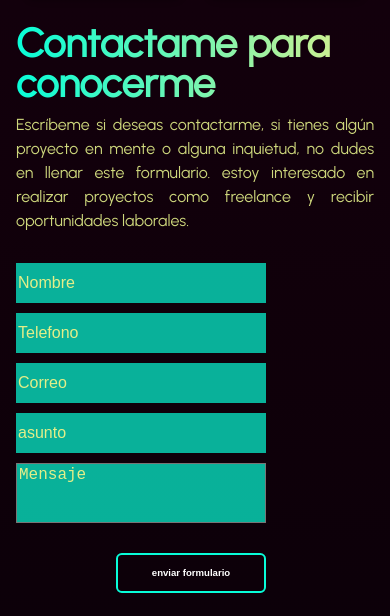
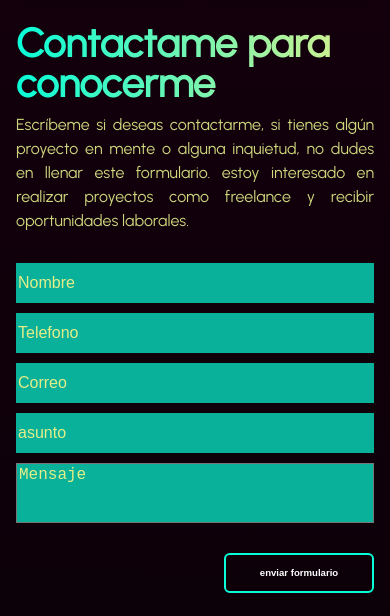
Before and after one commit to lfernando316/portafolio_cv, a plain HTML site: page index.html in a window 390 px wide. Shown: the part 3903-4519 px from the top of the page. Drawn offline with nearby package versions, Linux system fonts and the light colour scheme; a web font is replaced by a local one.

Commit message:
ajustes diseño mobile

```diff
--- a/styles/style.css
+++ b/styles/style.css
@@ -695,7 +695,7 @@ input{
   .form{
     display: flex;
     flex-direction: column;
-    width: 250px;
+    width: 100%;
   }
   .container__datas{
     margin-top: 0px;
```
